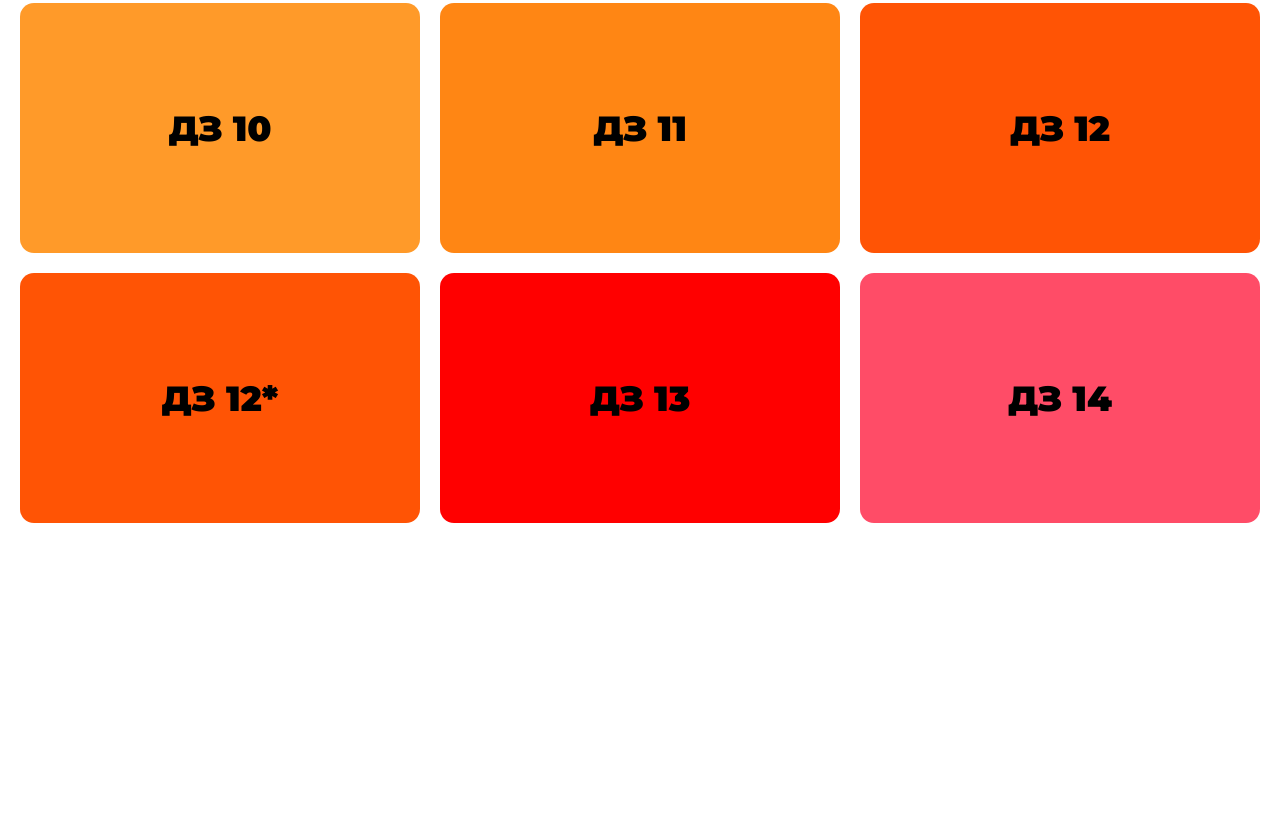
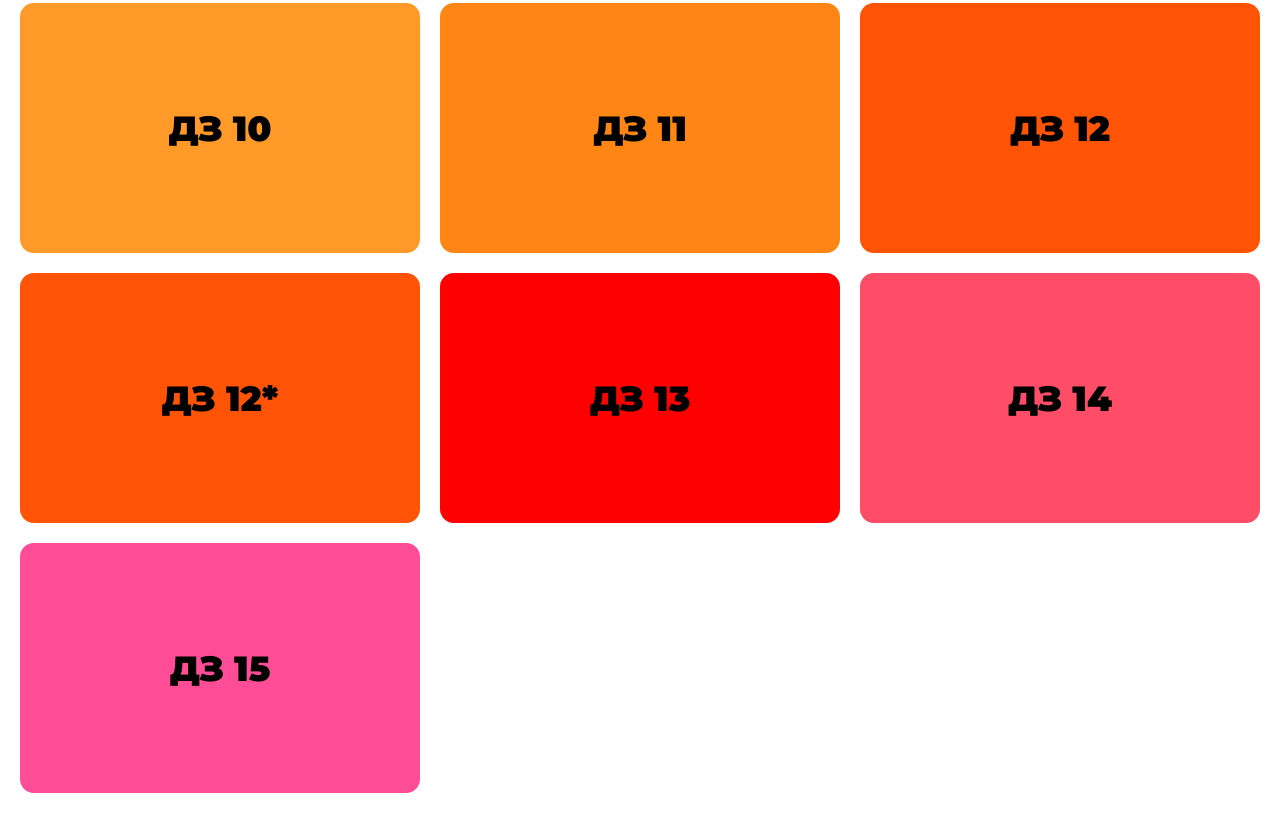
Before and after one commit to Sergey-Nag/sergey-nag.github.io, a plain HTML site: page index.html in a window 1280 px wide. Shown: the part 1443-2256 px from the top of the page. Before the commit the page ends 1986 px from the top, so only its background shows below. Drawn offline with Linux system fonts and the light colour scheme.

Commit message:
hw_15 in index

```diff
--- a/index.html
+++ b/index.html
@@ -119,6 +119,12 @@
           <span class="title">Операции с массивом</span>
         </div>
       </a>
+       <a href="HW_15/main.js" class="grid-item" style="background: rgb(255, 76, 151)">
+        <div class="info-wrapp">
+          <h2 class="hw-num">ДЗ 15</h2>
+          <span class="title">Функции для работы с массивом</span>
+        </div>
+      </a>
      </div>
   </body>
 </html>
```
